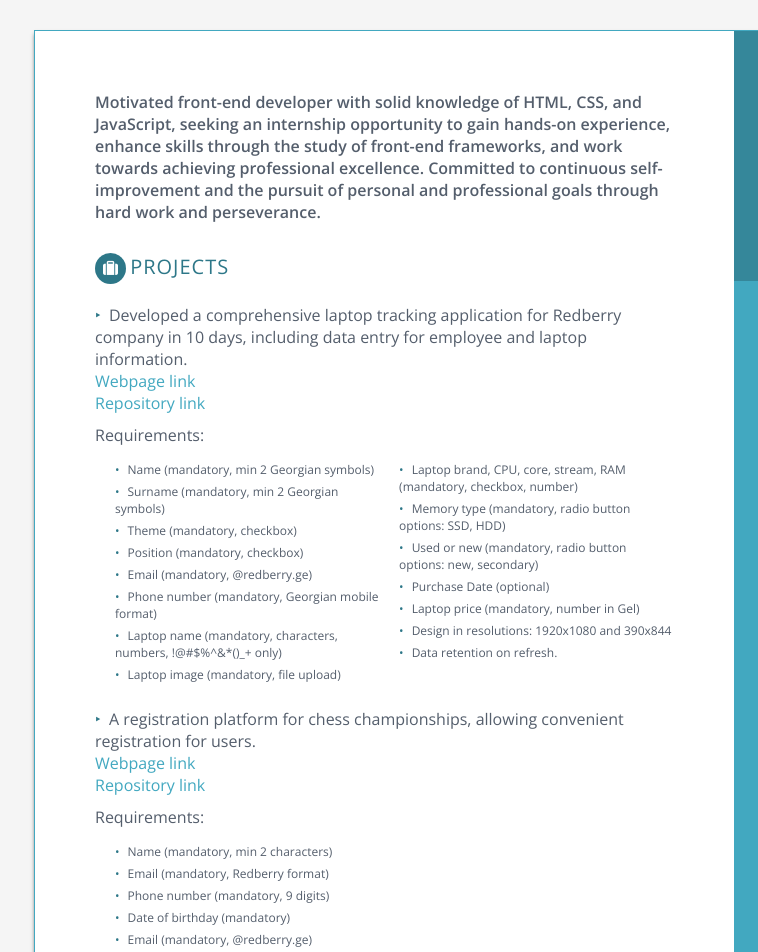
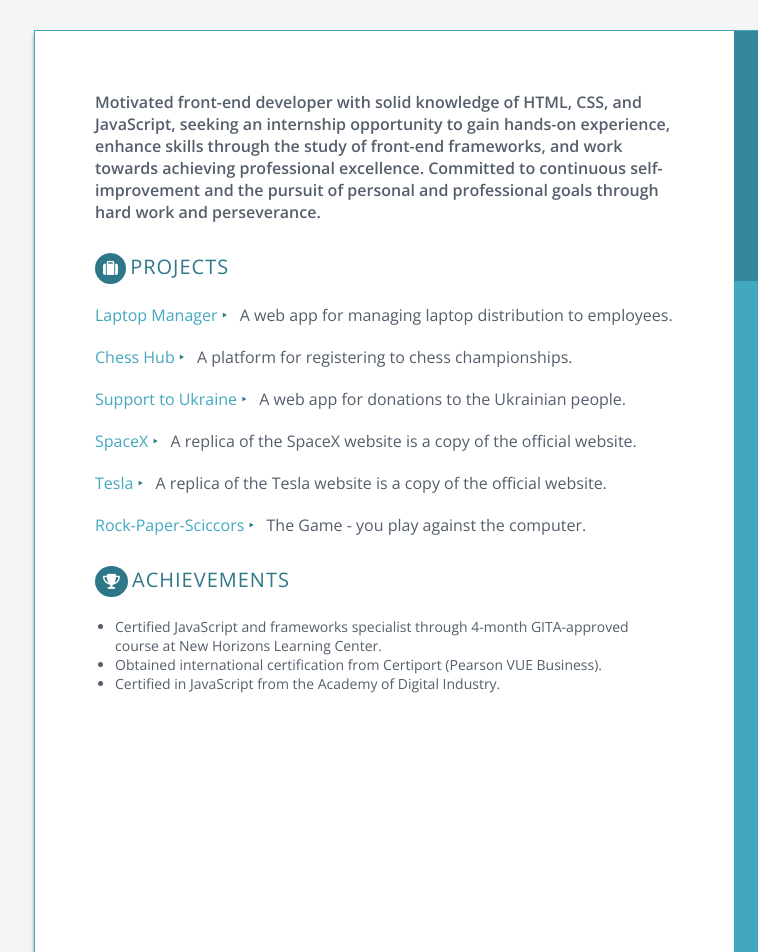
Before and after one commit to phhephhe/CV-webpage, a plain HTML site: page index.html in a window 1280 px wide. Shown: the top 952 px of the page, 106-864 px from the left. Drawn offline with nearby package versions, Linux system fonts and the light colour scheme.

Commit message:
changed projects construction

```diff
--- a/index.html
+++ b/index.html
@@ -18,8 +18,6 @@
     <div class="main-container">
                   <!-- Left container -->
                   <div class="left">
-                    <!-- <i class="fa fa-user icon" aria-hidden="true"></i> -->
-
                     <h4>
                         Motivated front-end developer with solid knowledge of HTML, CSS, and JavaScript,
                         seeking an internship opportunity to gain hands-on experience, enhance skills
@@ -33,57 +31,42 @@
                             <span>PROJECTS</span>
                         </div>
                         <div class="project">
-                            <span>Developed a comprehensive laptop tracking application for Redberry company in 10 days, including data entry for employee and laptop information.</span>
-                            <br>
-                            <a href="https://phhephhe.github.io/Redberry_Assignment/" target="_blank" rel="noopener noreferrer">Webpage link</a>
-                            <br>
-                            <a href="https://github.com/phhephhe/Redberry_Assignment" target="_blank" rel="noopener noreferrer">Repository link</a>
-
-                            <div>Requirements:</div>
-                            <ul>
-                                <div>
-                                    <li>Name (mandatory, min 2 Georgian symbols)</li>
-                                    <li>Surname (mandatory, min 2 Georgian symbols)</li>
-                                    <li>Theme (mandatory, checkbox)</li>
-                                    <li>Position (mandatory, checkbox)</li>
-                                    <li>Email (mandatory, @redberry.ge)</li>
-                                    <li>Phone number (mandatory, Georgian mobile format)</li>
-                                    <li>Laptop name (mandatory, characters, numbers, !@#$%^&*()_+ only)</li>
-                                    <li>Laptop image (mandatory, file upload)</li>
-                                </div>
-                                <div>
-                                    <li>Laptop brand, CPU, core, stream, RAM (mandatory, checkbox, number)</li>
-                                    <li>Memory type (mandatory, radio button options: SSD, HDD)</li>
-                                    <li>Used or new (mandatory, radio button options: new, secondary)</li>
-                                    <li>Purchase Date (optional)</li>
-                                    <li>Laptop price (mandatory, number in Gel)</li>
-                                    <li>Design in resolutions: 1920x1080 and 390x844</li>
-                                    <li>Data retention on refresh.</li>
-                                </div>
-                            </ul>
+                            <a href="https://phhephhe.github.io/Redberry_Assignment/" target="_blank" rel="noopener noreferrer">Laptop Manager</a>
+                            <span>
+                                A web app for managing laptop distribution to employees.
+                            </span>
                         </div>
                         <div class="project">
-                            <span>A registration platform for chess championships, allowing convenient registration for users.</span>
-                            <br>
-                            <a href="https://phhephhe.github.io/The-Queen-s-Gambit/" target="_blank" rel="noopener noreferrer">Webpage link</a>
-                            <br>
-                            <a href="https://github.com/phhephhe/The-Queen-s-Gambit" target="_blank" rel="noopener noreferrer">Repository link</a>
-                            <div>Requirements:</div>
-                            <ul>
-                                <div>
-                                    <li>Name (mandatory, min 2 characters)</li>
-                                    <li>Email (mandatory, Redberry format)</li>
-                                    <li>Phone number (mandatory, 9 digits)</li>
-                                    <li>Date of birthday (mandatory)</li>
-                                    <li>Email (mandatory, @redberry.ge)</li>
-                                    <li>Level of knowledge (mandatory, "Beginner", "Intermediate", "Professional")</li>
-                                    <li>Redberry Championship participation (mandatory, "yes" or "no")</li>
-                                    <li>Matching provided design</li>
-                                    <li>Resolution: 1920x1080</li>
-                                    <li>Data retention on refresh.</li>
-                                </div>
-                            </ul>
+                            <a href="https://phhephhe.github.io/The-Queen-s-Gambit/" target="_blank" rel="noopener noreferrer">Chess Hub</a>
+                            <span>
+                                A platform for registering to chess championships.
+                            </span>
                         </div>
+                        <div class="project">
+                            <a href="https://phhephhe.github.io/Support/" target="_blank" rel="noopener noreferrer">Support to Ukraine</a>
+                            <span>
+                                A web app for donations to the Ukrainian people.
+                            </span>
+                        </div>
+                        <div class="project">
+                            <a href="https://phhephhe.github.io/SpaceX/" target="_blank" rel="noopener noreferrer">SpaceX</a>
+                            <span>
+                                A replica of the SpaceX website is a copy of the official website.
+                            </span>
+                        </div>
+                        <div class="project">
+                            <a href="https://phhephhe.github.io/Tesla/" target="_blank" rel="noopener noreferrer">Tesla</a>
+                            <span>
+                                A replica of the Tesla website is a copy of the official website.
+                            </span>
+                        </div>
+                        <div class="project">
+                            <a href="https://phhephhe.github.io/rock-paper-scissors/" target="_blank" rel="noopener noreferrer">Rock-Paper-Sciccors</a>
+                            <span>
+                             The Game - you play against the computer.
+                            </span>
+                        </div>
+
                     </div>
                     <!-- achievements -->
                     <div class="projects-container">
```
